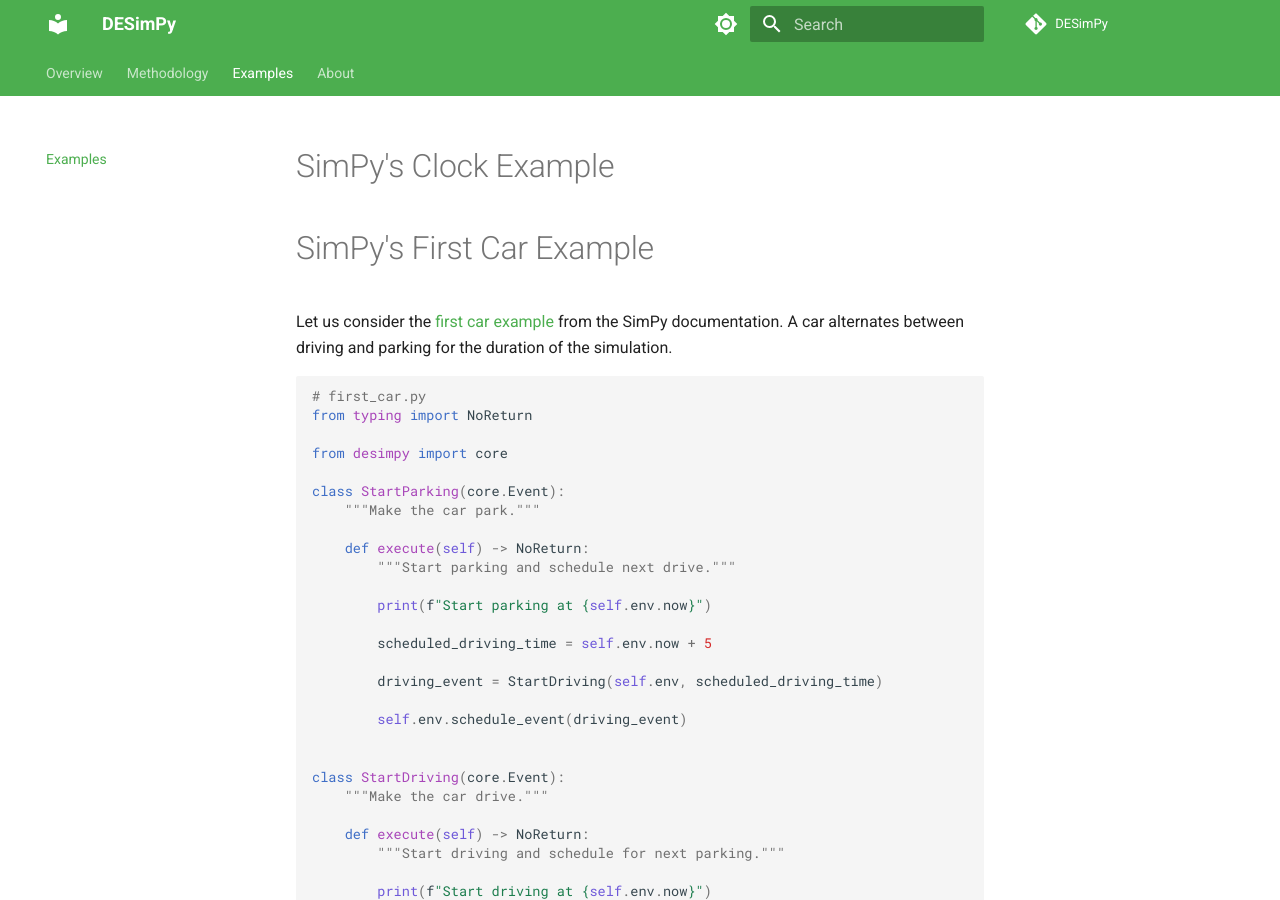
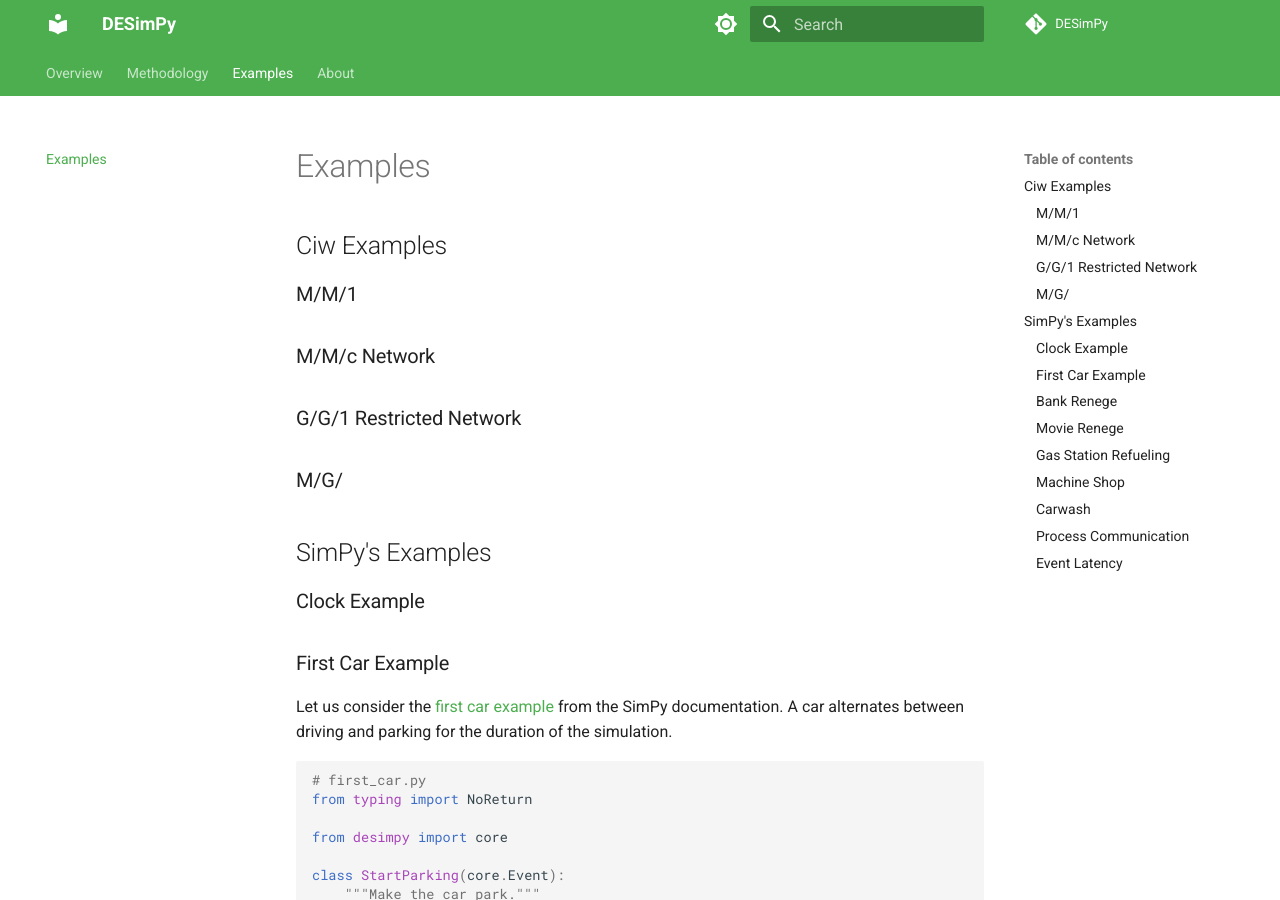
Before and after one commit to galenseilis/DESimpy, an MkDocs documentation site: the page built from docs/examples.md, in a window 1280 px wide and 900 px high. Built offline with MkDocs 1.6.1 and Material for MkDocs 9.7.7, drawn with Linux system fonts in a browser that asks for light colours; comment, search, counter and statistics services are not loaded; some of the changed text lies outside the part shown.

Commit message:
Wishlist of examples

````diff
--- a/docs/examples.md
+++ b/docs/examples.md
@@ -1,7 +1,19 @@
 
-# SimPy's Clock Example
+## Ciw Examples
 
-# SimPy's First Car Example
+### M/M/1
+
+### M/M/c Network
+
+### G/G/1 Restricted Network
+
+### M/G/
+
+## SimPy's Examples
+
+### Clock Example
+
+### First Car Example
 
 Let us consider the [first car example](https://simpy.readthedocs.io/en/latest/simpy_intro/basic_concepts.html#our-first-process) from the SimPy documentation. A car alternates between driving and parking for the duration of the simulation.
 
@@ -67,3 +79,17 @@ Start parking at 7
 Start driving at 12
 Start parking at 14
 ```
+
+### Bank Renege
+
+### Movie Renege
+
+### Gas Station Refueling
+
+### Machine Shop
+
+### Carwash
+
+### Process Communication
+
+### Event Latency
````
